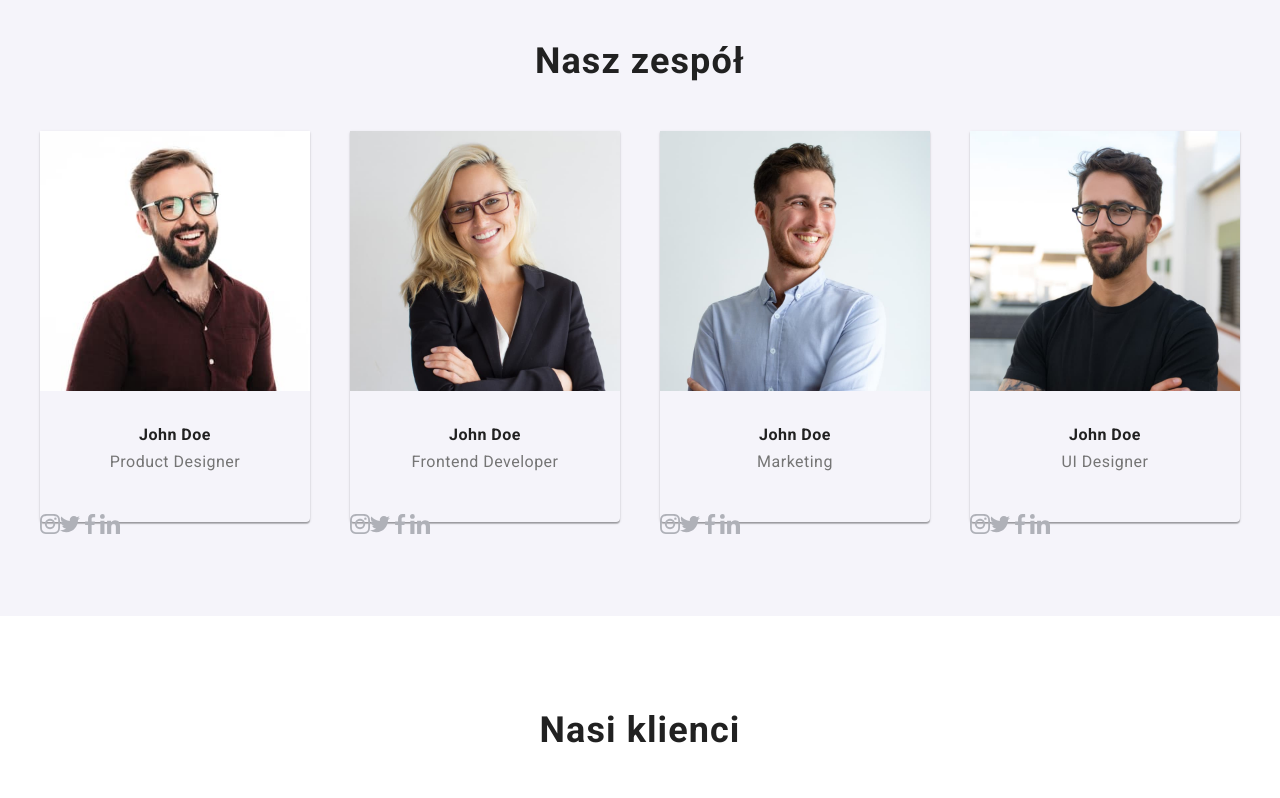
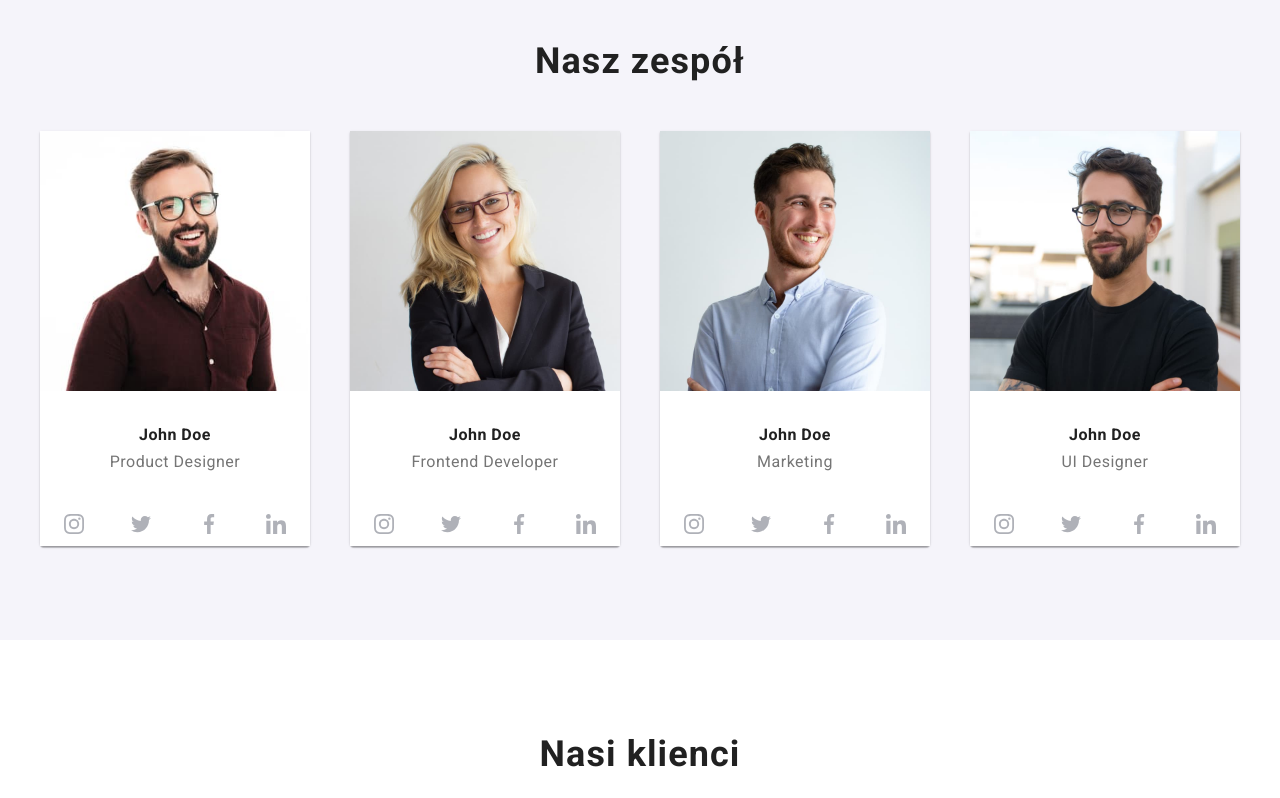
Before and after one commit to LukaszKiwala/goit-markup-hw-04, a plain HTML site: page index.html in a window 1280 px wide. Shown: the part 1640-2438 px from the top of the page. Drawn offline with nearby package versions, Linux system fonts and the light colour scheme.

Commit message:
poprawki 27.10

```diff
--- a/css/style.css
+++ b/css/style.css
@@ -138,6 +138,8 @@ header {
 
 .list-style-nav-2-list {
   display: flex;
+  justify-content: center;
+  align-items: center;
   gap: 50px;
 }
 
@@ -295,71 +297,46 @@ header {
 
 .social-icons-product-designer {
   display: flex;
-  width: 20px;
-  height: 20px;
+  justify-content: space-around;
+  align-items: center;
+  background-color: var(--color-white);
 }
 
 .social-icons-frontend-developer {
   display: flex;
-  width: 20px;
-  height: 20px;
+  justify-content: space-around;
+  align-items: center;
+  background-color: var(--color-white);
 }
 .social-icons-marketing {
   display: flex;
-  width: 20px;
-  height: 20px;
+  justify-content: space-around;
+  align-items: center;
+  background-color: var(--color-white);
 }
 .social-icons-ui-designer {
   display: flex;
-  width: 20px;
-  height: 20px;
+  justify-content: space-around;
+  align-items: center;
+  background-color: var(--color-white);
 }
 
-.icon-instagram-2 {
-  width: 44px;
-  height: 44px;
-  border-radius: 22px;
+.icon-instagram-2,
+.icon-facebook-1,
+.icon-linkedin-1,
+.icon-twitter-1 {
+  background-color: var(--color-white);
   display: flex;
   justify-content: center;
   align-items: center;
+  padding: 12px;
+  border-radius: 50%;
 }
-.icon-instagram-2:hover {
-  background-color: var(--hover-color);
-}
-
-.icon-facebook-1 {
-  width: 44px;
-  height: 44px;
-  border-radius: 22px;
-  display: flex;
-  justify-content: center;
-  align-items: center;
-}
-.icon-facebook-1:hover {
-  background-color: var(--hover-color);
-}
-
-.icon-linkedin-1 {
-  width: 44px;
-  height: 44px;
-  border-radius: 22px;
-  display: flex;
-  justify-content: center;
-  align-items: center;
-}
-.icon-linkedin-1:hover {
-  background-color: var(--hover-color);
-}
-
-.icon-twitter-1 {
-  width: 44px;
-  height: 44px;
-  border-radius: 22px;
-  display: flex;
-  justify-content: center;
-  align-items: center;
-}
+.icon-instagram-2:hover,
+.icon-facebook-1:hover,
+.icon-linkedin-1:hover,
 .icon-twitter-1:hover {
+  --color3: var(--color-white);
   background-color: var(--hover-color);
 }
 .section-4 {
@@ -374,6 +351,7 @@ header {
   letter-spacing: 0.03em;
   line-height: 1.1;
   margin-bottom: 50px;
+  background-color: var();
 }
 
 .list-style-section-4 {
@@ -386,6 +364,7 @@ header {
   box-shadow: 0px 1px 3px rgba(0, 0, 0, 0.12), 0px 1px 1px rgba(0, 0, 0, 0.14),
     0px 2px 1px rgba(0, 0, 0, 0.2);
   border-radius: 0px 0px 4px 4px;
+  background-color: var(--color-white);
 }
 .section-4-h4 {
   font-style: normal;
@@ -410,6 +389,8 @@ header {
 }
 
 .section-4a-h2 {
+  display: flex;
+  justify-content: center;
   font-style: normal;
   font-weight: 700;
   font-size: 36px;
@@ -594,6 +575,10 @@ header {
 .list-item-section-5 img {
   display: block;
 }
+.list-item-section-5:hover {
+  box-shadow: 0px 1px 1px rgba(0, 0, 0, 0.12), 0px 4px 4px rgba(0, 0, 0, 0.06),
+    1px 4px 6px rgba(0, 0, 0, 0.16);
+}
 .section-5-h4 {
   font-style: normal;
   font-size: 18px;
```
Also changed, not shown: portfolio.html (+41 -4 lines).
